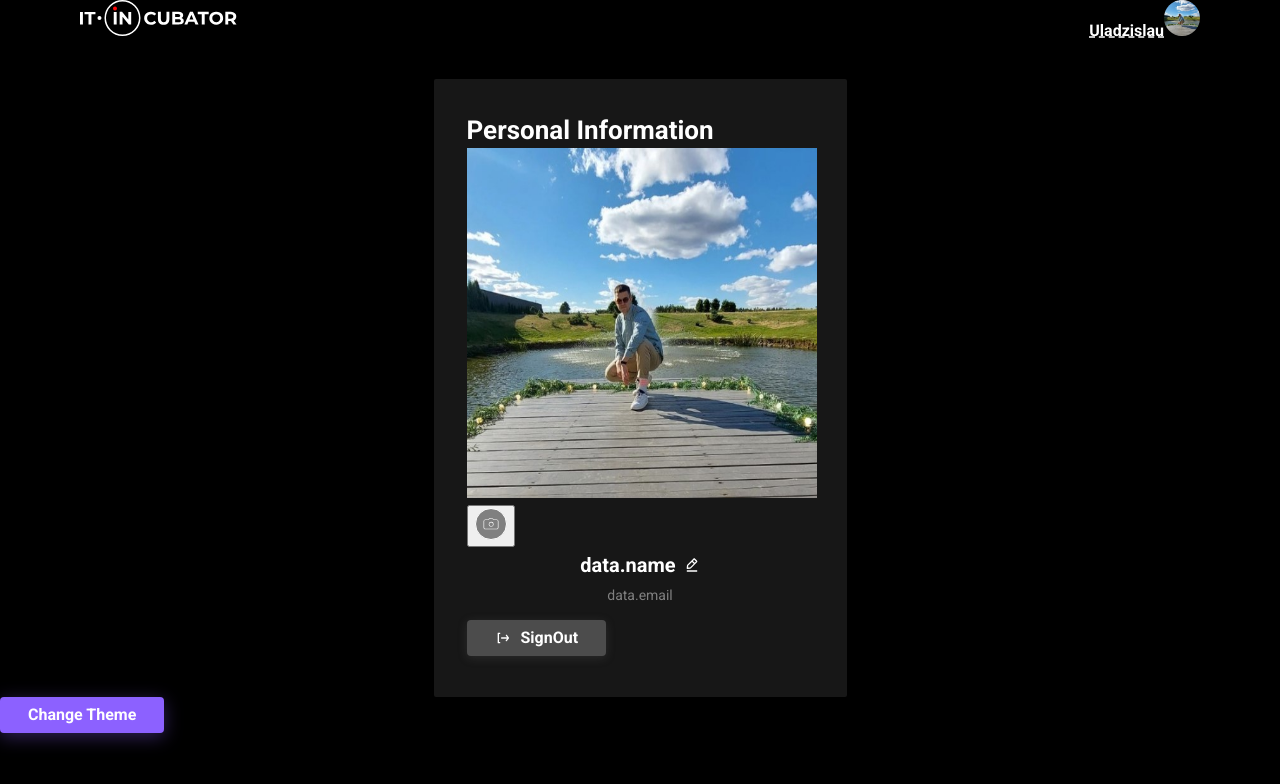
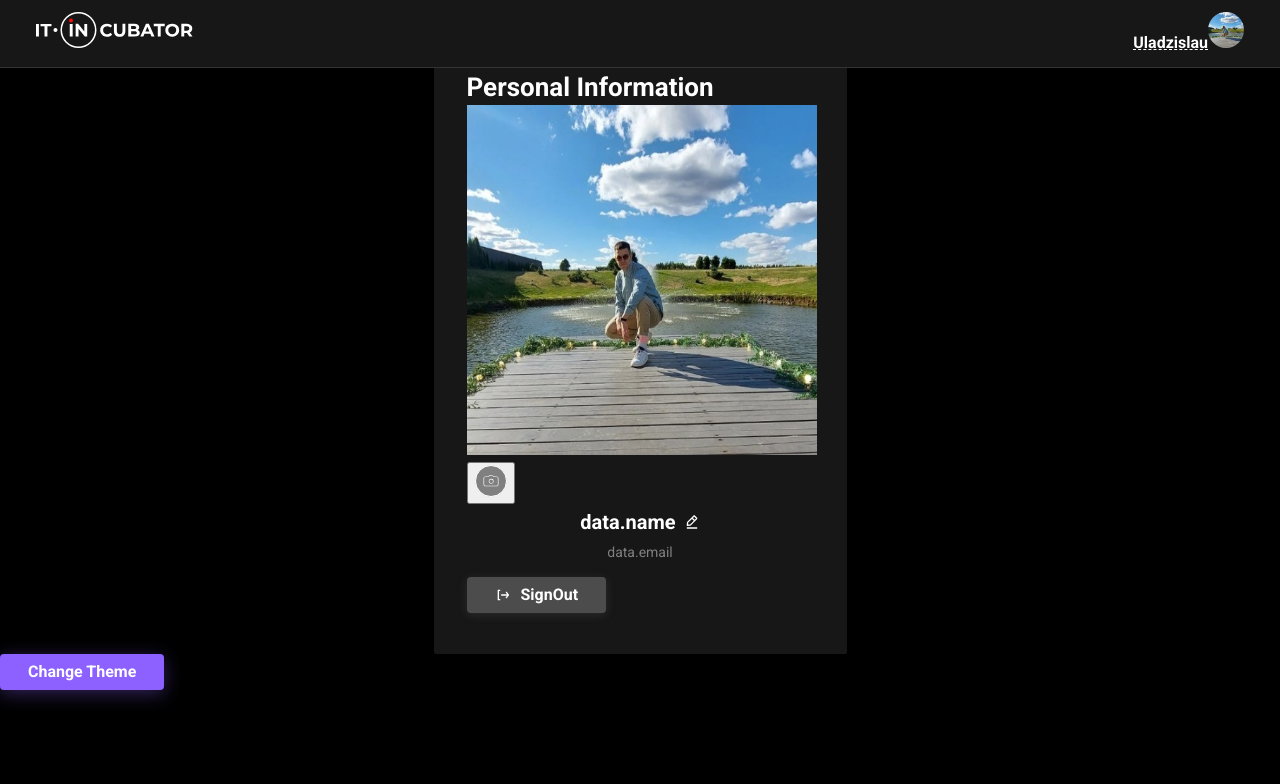
Before and after one commit to Paskinho/flashcards-rtkq, a React (Vite) app: page / in a window 1280 px wide. Shown: the top 784 px of the page. Built offline with nearby package versions, Linux system fonts and the light colour scheme; no server answers.

Commit message:
Some refactoring css in header

```diff
--- a/src/components/layout/header/header.module.scss
+++ b/src/components/layout/header/header.module.scss
@@ -1,13 +1,22 @@
 .header {
+  z-index: 2;
+  position: fixed;
+  top: 0;
+  right: 0;
+  left: 0;
   display: flex;
   justify-content: space-between;
-  margin-right: 80px;
-  margin-left: 80px;
+
+  padding: 12px 36px;
+
+  background: var(--color-dark-700, #171717);
+  border-bottom: 1px solid var(--color-dark-500, #333);
+  height: var(--header-height);
 
 }
 
 .logoLink {
-
+  display: flex;
 }
 
 .userMenuTrigger {
@@ -21,18 +30,20 @@
 }
 
 .userName {
-  text-decoration: underline;
-  text-decoration-style: dashed;
+  text-decoration: underline dashed var(--color-light-100) 1px;
 }
 
 .userInfoContainer {
-
+  display: flex;
+  gap: 8px;
+  align-items: center;
 }
 
 .userDetails {
-
+  display: flex;
+  flex-direction: column;
 }
 
 .userEmail {
-
+  color: var(--color-dark-100);
 }
```
